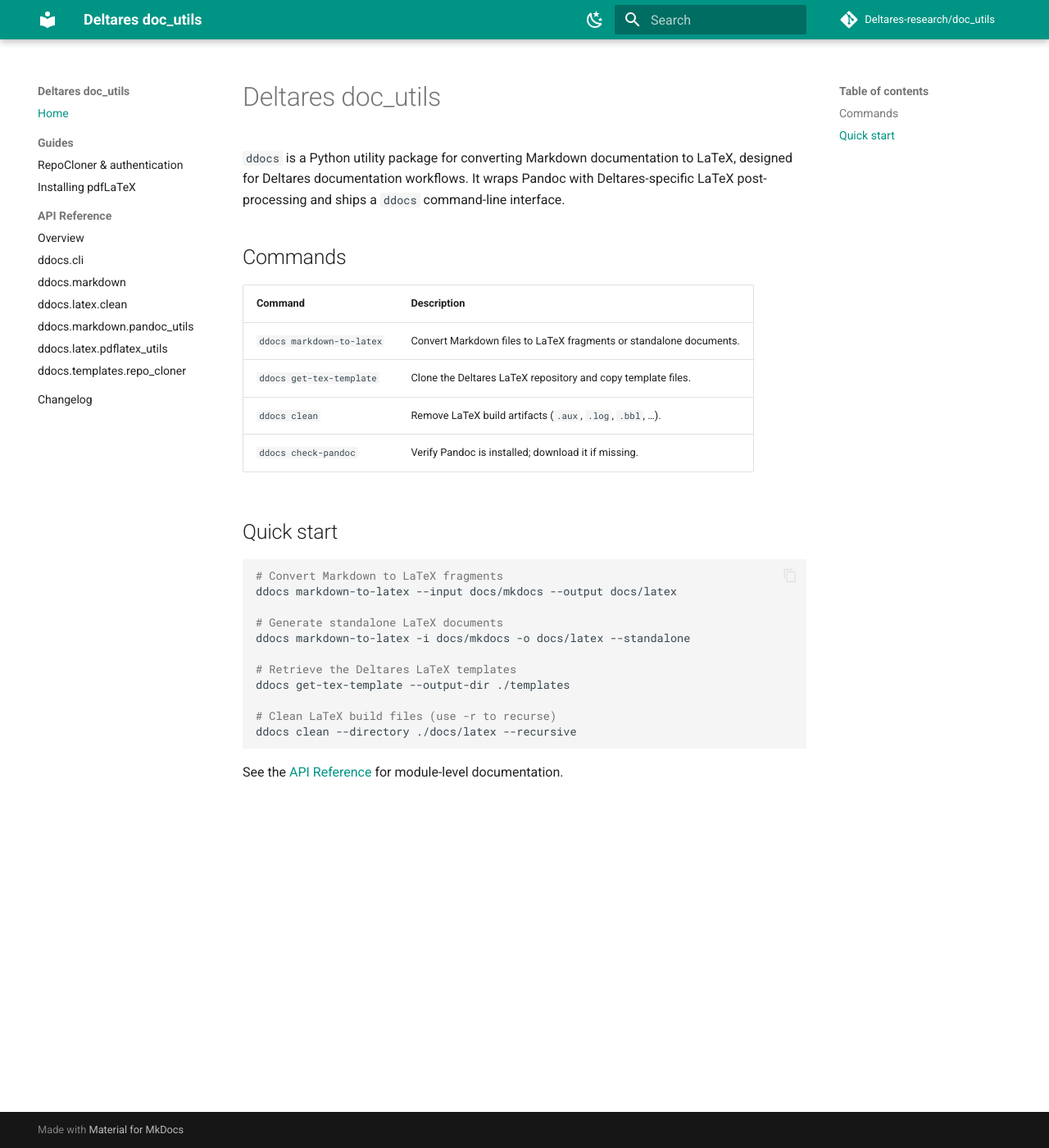
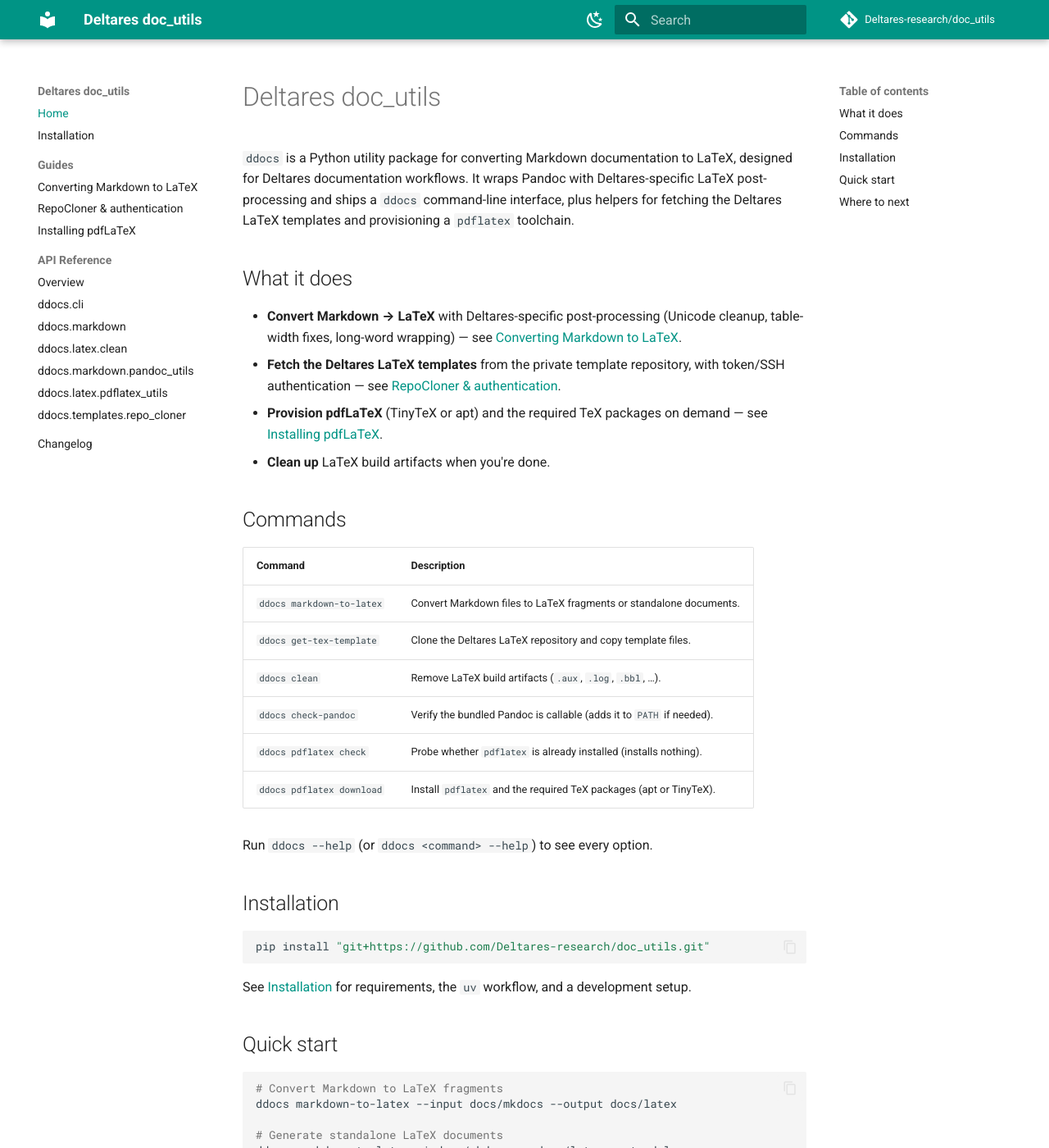
Before and after one commit to Deltares-research/doc_utils, an MkDocs documentation site: the page built from docs/index.md, in a window 1280 px wide and 1400 px high. Shown: the whole window at 82% size. Built offline with MkDocs 1.6.1 and Material for MkDocs 9.7.7, drawn with Linux system fonts in a browser that asks for light colours; comment, search, counter and statistics services are not loaded; some of the changed text lies outside the part shown.

Commit message:
update docs

````diff
--- a/docs/index.md
+++ b/docs/index.md
@@ -3,7 +3,20 @@
 `ddocs` is a Python utility package for converting Markdown documentation to
 LaTeX, designed for Deltares documentation workflows. It wraps Pandoc with
 Deltares-specific LaTeX post-processing and ships a `ddocs` command-line
-interface.
+interface, plus helpers for fetching the Deltares LaTeX templates and
+provisioning a `pdflatex` toolchain.
+
+## What it does
+
+- **Convert Markdown → LaTeX** with Deltares-specific post-processing (Unicode
+  cleanup, table-width fixes, long-word wrapping) — see
+  [Converting Markdown to LaTeX](guides/converting-markdown-to-latex.md).
+- **Fetch the Deltares LaTeX templates** from the private template repository,
+  with token/SSH authentication — see
+  [RepoCloner & authentication](guides/repo-cloner-authentication.md).
+- **Provision pdfLaTeX** (TinyTeX or apt) and the required TeX packages on demand —
+  see [Installing pdfLaTeX](guides/installing-pdflatex.md).
+- **Clean up** LaTeX build artifacts when you're done.
 
 ## Commands
 
@@ -12,7 +25,20 @@
 | `ddocs markdown-to-latex` | Convert Markdown files to LaTeX fragments or standalone documents. |
 | `ddocs get-tex-template` | Clone the Deltares LaTeX repository and copy template files. |
 | `ddocs clean` | Remove LaTeX build artifacts (`.aux`, `.log`, `.bbl`, …). |
-| `ddocs check-pandoc` | Verify Pandoc is installed; download it if missing. |
+| `ddocs check-pandoc` | Verify the bundled Pandoc is callable (adds it to `PATH` if needed). |
+| `ddocs pdflatex check` | Probe whether `pdflatex` is already installed (installs nothing). |
+| `ddocs pdflatex download` | Install `pdflatex` and the required TeX packages (apt or TinyTeX). |
+
+Run `ddocs --help` (or `ddocs <command> --help`) to see every option.
+
+## Installation
+
+```bash
+pip install "git+https://github.com/Deltares-research/doc_utils.git"
+```
+
+See [Installation](installation.md) for requirements, the `uv` workflow, and a
+development setup.
 
 ## Quick start
 
@@ -26,8 +52,15 @@
 # Retrieve the Deltares LaTeX templates
 ddocs get-tex-template --output-dir ./templates
 
-# Clean LaTeX build files (use -r to recurse)
+# Ensure a TeX engine is available, then clean build files afterwards (-r recurses)
+ddocs pdflatex download
 ddocs clean --directory ./docs/latex --recursive
 ```
 
-See the [API Reference](reference/index.md) for module-level documentation.
+## Where to next
+
+- New here? Start with [Installation](installation.md), then
+  [Converting Markdown to LaTeX](guides/converting-markdown-to-latex.md).
+- Building PDFs in CI? See [Installing pdfLaTeX](guides/installing-pdflatex.md) and
+  [RepoCloner & authentication](guides/repo-cloner-authentication.md).
+- Looking for module-level docs? See the [API Reference](reference/index.md).
--- a/mkdocs.yml
+++ b/mkdocs.yml
@@ -49,7 +49,9 @@
 
 nav:
   - Home: index.md
+  - Installation: installation.md
   - Guides:
+      - Converting Markdown to LaTeX: guides/converting-markdown-to-latex.md
       - RepoCloner & authentication: guides/repo-cloner-authentication.md
       - Installing pdfLaTeX: guides/installing-pdflatex.md
   - API Reference:
````
Also changed, not shown: README.md (+81 -2 lines).
